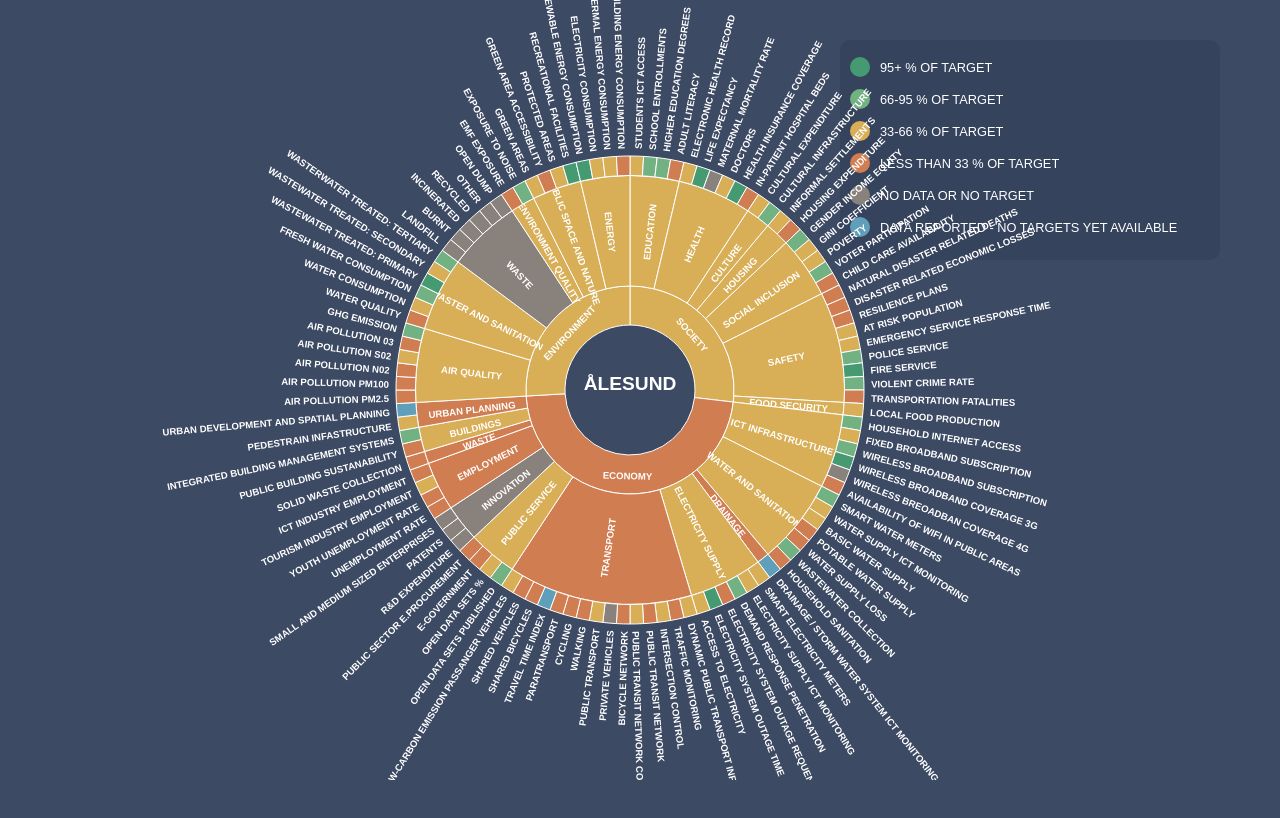
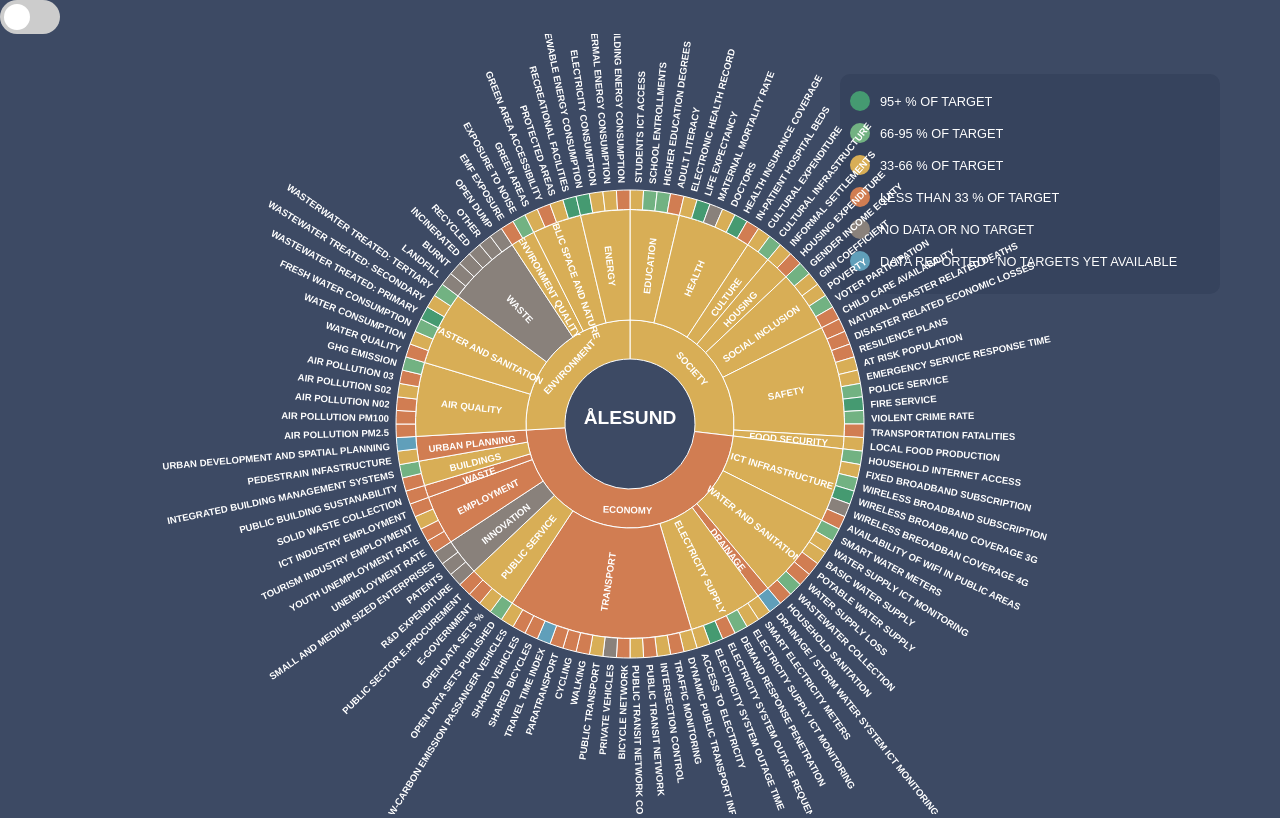
Before and after one commit to freshfish70/smartcity-kpi, a website built with webpack: page public/index.html in a window 1280 px wide. Built offline with nearby package versions, Linux system fonts and the light colour scheme.

Commit message:
Add switch style

```diff
--- a/public/index.html
+++ b/public/index.html
@@ -23,9 +23,82 @@
 			.pointer {
 				cursor: pointer;
 			}
+
+			/* The switch - the box around the slider */
+			.switch {
+				position: relative;
+				display: inline-block;
+				width: 60px;
+				height: 34px;
+			}
+
+			/* Hide default HTML checkbox */
+			.switch input {
+				opacity: 0;
+				width: 0;
+				height: 0;
+			}
+
+			/* The slider */
+			.slider {
+				position: absolute;
+				cursor: pointer;
+				top: 0;
+				left: 0;
+				right: 0;
+				bottom: 0;
+				background-color: #ccc;
+				-webkit-transition: 0.4s;
+				transition: 0.4s;
+			}
+
+			.slider:before {
+				position: absolute;
+				content: '';
+				height: 26px;
+				width: 26px;
+				left: 4px;
+				bottom: 4px;
+				background-color: white;
+				-webkit-transition: 0.4s;
+				transition: 0.4s;
+			}
+
+			input:checked + .slider {
+				background-color: #2196f3;
+			}
+
+			input:focus + .slider {
+				box-shadow: 0 0 1px #2196f3;
+			}
+
+			input:checked + .slider:before {
+				-webkit-transform: translateX(26px);
+				-ms-transform: translateX(26px);
+				transform: translateX(26px);
+			}
+
+			/* Rounded sliders */
+			.slider.round {
+				border-radius: 34px;
+			}
+
+			.slider.round:before {
+				border-radius: 50%;
+			}
+			@media only screen and (max-width: 1200px) {
+				body,
+				html {
+					font-size: 13px;
+				}
+			}
 		</style>
 	</head>
 	<body>
+		<label class="switch">
+			<input type="checkbox" id="toggle" />
+			<span class="slider round"></span>
+		</label>
 		<svg></svg>
 		<script src="../dist/bundle.js"></script>
 	</body>
```
